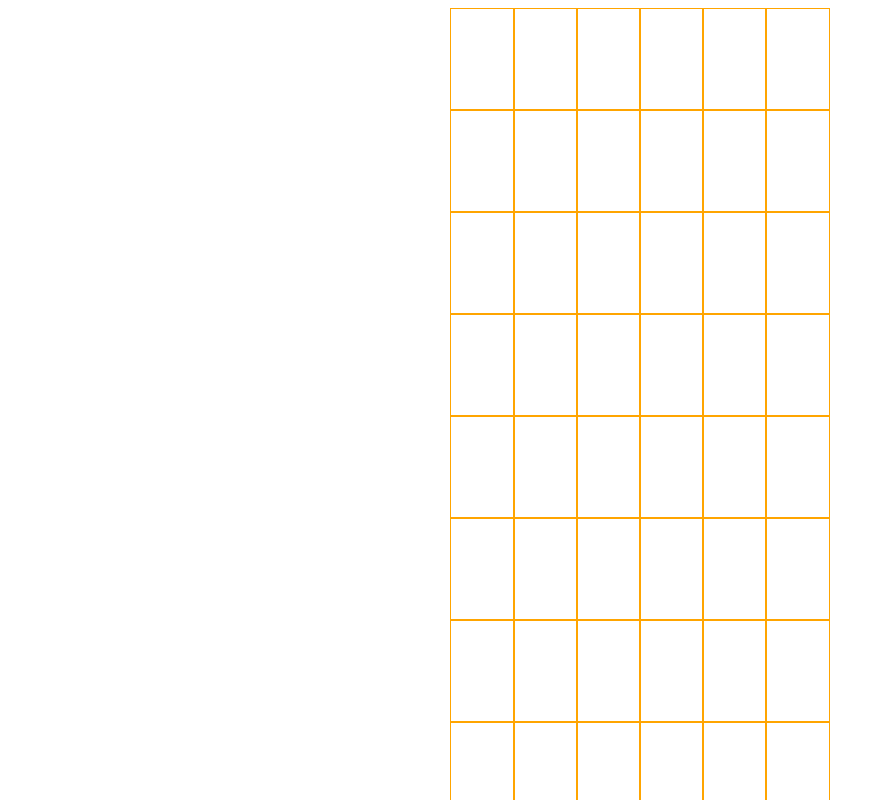
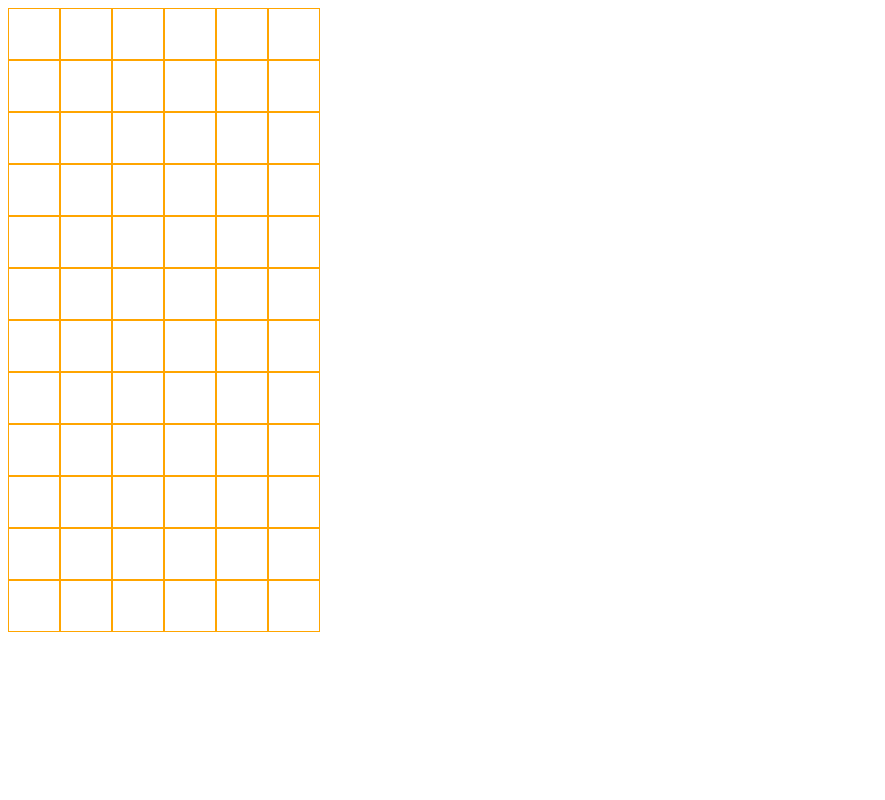
Before and after one commit to chaitanyax/chain-reaction-plus, a website built with webpack: page index.html in a window 1280 px wide. Shown: the top 800 px of the page, without its empty margins (0-885 px from the left). Built offline with nearby package versions, Linux system fonts and the light colour scheme.

Commit message:
Renamed files to match scss

```diff
--- a/src/javascript/gameEntry.js
+++ b/src/javascript/game-entry.js
@@ -1,4 +1,4 @@
 import $ from 'jquery';
-import createGrid from './create-ui';
+import createGrid from './create-grid';
 
 createGrid($('.chain-container'), 'small');
--- a/src/javascript/index.js
+++ b/src/javascript/index.js
@@ -1,2 +1,2 @@
 import '../scss/style.scss';
-import './gameEntry';
+import './game-entry';
--- a/src/scss/chain-grid.scss
+++ b/src/scss/create-grid.scss
@@ -1,13 +1,12 @@
 .wrapper {
     .chain-container {
-        max-width: 30%;;
         height: auto;
         margin: 0 auto;
         .chain-row {
             display: flex;
             .chain-column {
-                height: 100px;
-                width: 100px;
+                height: 50px;
+                width: 50px;
                 border: 1px solid orange;
             }
         }
--- a/src/scss/style.scss
+++ b/src/scss/style.scss
@@ -1 +1 @@
-@import './chain-grid.scss';
+@import './create-grid.scss';
```
Also changed, not shown: src/javascript/create-grid.js (renamed from src/javascript/create-ui.js).
